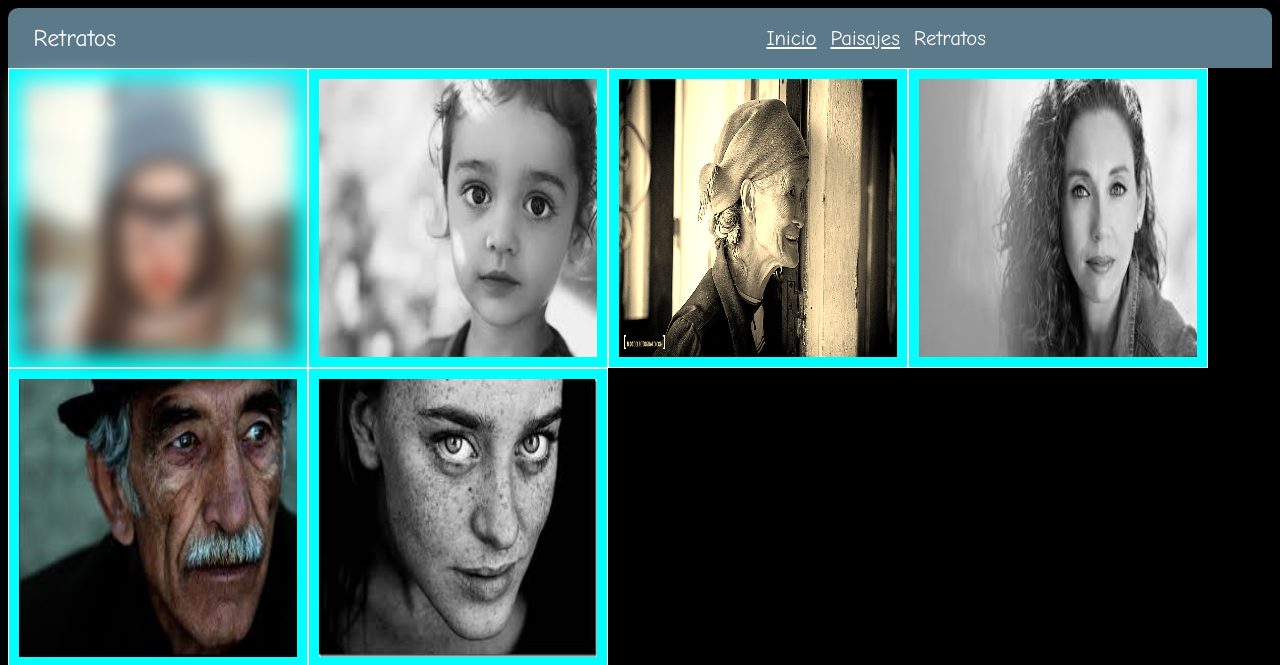
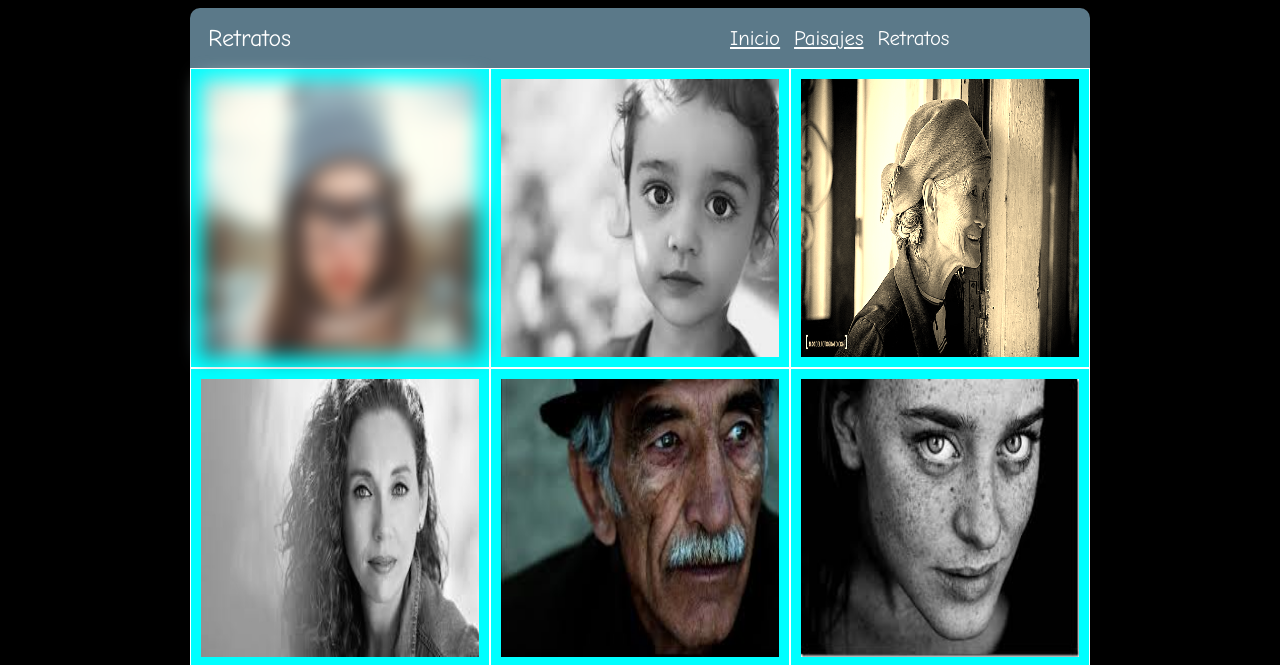
Before and after one commit to afgomez1993/CSS-y-Disen-o-Web-Responsive-Andres-Gomez, a plain HTML site: page retratos.html in a window 1280 px wide. Shown: the top 665 px of the page. Drawn offline with Linux system fonts and the light colour scheme.

Commit message:
retratos
adding class .contenido to retratos

```diff
--- a/retratos.html
+++ b/retratos.html
@@ -9,6 +9,7 @@
 		<link rel="stylesheet" href="css/estilos2.css">
     </head>
     <body>
+		<div class="contenido">
         <header>
         	<div id="head1">Retratos</div>
 			<div id="head2"><a href="index.html">Inicio</a>&nbsp; <a href="pisajes.html">Paisajes</a>&nbsp; Retratos</div>
@@ -44,5 +45,6 @@
 			<div>&copy Andres Gomez
 			<br>2018</div>
         </footer>
+		</div>
     </body>
 </html>
```
